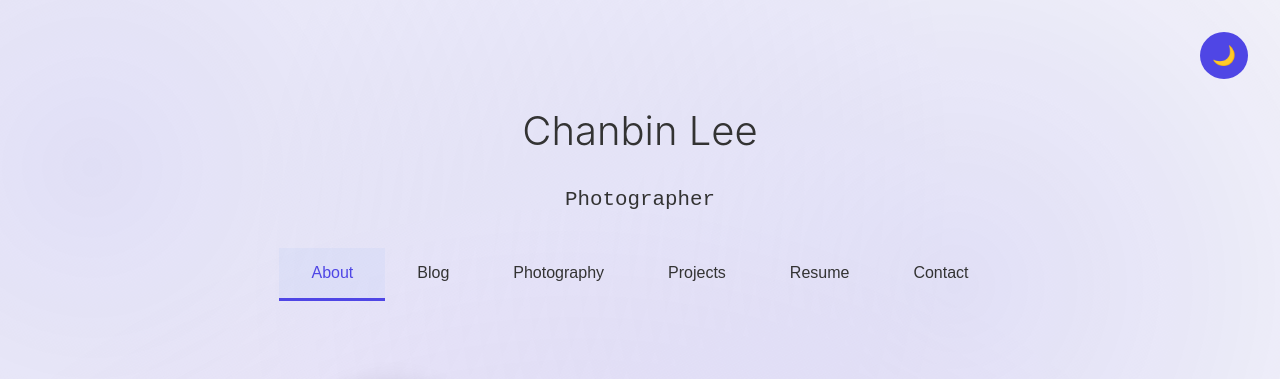
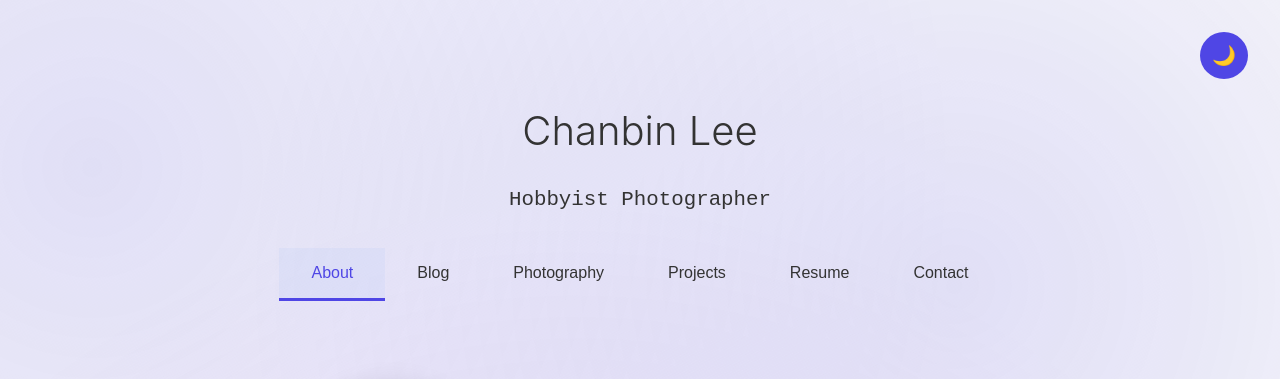
Before and after one commit to EverTokki/evertokki.github.io, a Jekyll site: the page built from index.html, in a window 1280 px wide. Shown: the top 379 px of the page. Built offline with Jekyll 4.4.1, drawn with Linux system fonts in a browser that asks for light colours.

Commit message:
Add more stuff

```diff
--- a/assets/js/main.js
+++ b/assets/js/main.js
@@ -1,5 +1,5 @@
 // Focus text animation
-const focusTexts = ['Software Engineer', 'Photographer', 'Creative'];
+const focusTexts = ['Software Engineer', 'Hobbyist Photographer', 'Arts & Crafts'];
 let currentFocusIndex = 0;
 
 const focusElement = document.getElementById('focusText');
--- a/index.html
+++ b/index.html
@@ -69,7 +69,7 @@
 
     <div class="photo-masonry">
         <div class="photo-item size-medium" data-category="animals" onclick="openLightbox(this)">
-            <img src="/images/photography/cat.jpg" class="photo-image">
+            <img src="/images/photography/animal/cat.jpg" class="photo-image">
             <div class="photo-overlay">
                 <div class="photo-title">Tabby Kitten</div>
                 <div class="photo-specs">Fujifilm X-T5 • 70-300mm • f/5.6 • 1/950s • ISO 500</div>
@@ -78,7 +78,7 @@
         </div>
 
         <div class="photo-item size-small" data-category="animals" onclick="openLightbox(this)">
-            <img src="/images/photography/dog.jpg" class="photo-image">
+            <img src="/images/photography/animal/dog.jpg" class="photo-image">
             <div class="photo-overlay">
                 <div class="photo-title">Farm Dog</div>
                 <div class="photo-specs">Fujifilm X-T5 • 35mm • f/1.4 • 1/50s • ISO 1000</div>
@@ -86,8 +86,35 @@
             </div>
         </div>
 
+        <div class="photo-item size-medium" data-category="animals" onclick="openLightbox(this)">
+            <img src="/images/photography/animal/kea.jpg" class="photo-image">
+            <div class="photo-overlay">
+                <div class="photo-title">Kea</div>
+                <div class="photo-specs">Fujifilm X-T5 • 35mm • f/2.2 • 1/125s • ISO 500</div>
+                <div class="photo-location">📍 Milford Sounds, New Zealand</div>
+            </div>
+        </div>
+
+        <div class="photo-item size-small" data-category="animals" onclick="openLightbox(this)">
+            <img src="/images/photography/animal/sheep.jpg" class="photo-image">
+            <div class="photo-overlay">
+                <div class="photo-title">Sheep</div>
+                <div class="photo-specs">Fujifilm X-T5 • 178mm • f/7.1 • 1/250s • ISO 5000</div>
+                <div class="photo-location">📍 Christchurch, New Zealand</div>
+            </div>
+        </div>
+
+        <div class="photo-item size-large" data-category="animals" onclick="openLightbox(this)">
+            <img src="/images/photography/animal/monkey.jpg" class="photo-image">
+            <div class="photo-overlay">
+                <div class="photo-title">Striped Monkey</div>
+                <div class="photo-specs">Fujifilm X-T5 • 268mm • f/7.1 • 1/400s • ISO 2000</div>
+                <div class="photo-location">📍 Christchurch, New Zealand</div>
+            </div>
+        </div>
+
         <div class="photo-item size-large" data-category="astro" onclick="openLightbox(this)">
-            <img src="/images/photography/milky-way.jpg" class="photo-image">
+            <img src="/images/photography/astro/milky-way.jpg" class="photo-image">
             <div class="photo-overlay">
                 <div class="photo-title">Milky Way</div>
                 <div class="photo-specs">Fujifilm X-T5 • 16mm • f/1.4 • 10s • ISO 1600</div>
@@ -96,7 +123,7 @@
         </div>
 
         <div class="photo-item size-medium" data-category="landscapes" onclick="openLightbox(this)">
-            <img src="/images/photography/the-tree.jpg" class="photo-image">
+            <img src="/images/photography/landscape/the-tree.jpg" class="photo-image">
             <div class="photo-overlay">
                 <div class="photo-title">The Tree</div>
                 <div class="photo-specs">Fuji X-T5 • 16mm • f/5.6 • 1/1250s • ISO 500</div>
@@ -105,20 +132,56 @@
         </div>
 
         <div class="photo-item size-large" data-category="planespotting" onclick="openLightbox(this)">
-            <img src="/images/photography/planespotting1.jpg" class="photo-image">
+            <img src="/images/photography/plane/planespotting1.jpg" class="photo-image">
             <div class="photo-overlay">
-                <div class="photo-title">The Tree</div>
+                <div class="photo-title">Plane</div>
                 <div class="photo-specs">Fuji X-T30 • 420mm • f/8 • 1/2000s • ISO 1000</div>
                 <div class="photo-location">📍 Richmond BC, Canada</div>
             </div>
         </div>
 
         <div class="photo-item size-small" data-category="planespotting" onclick="openLightbox(this)">
-            <img src="/images/photography/planespotting2.jpg" class="photo-image">
+            <img src="/images/photography/plane/planespotting2-5.jpg" class="photo-image">
             <div class="photo-overlay">
-                <div class="photo-title">The Tree</div>
+                <div class="photo-title">Plane</div>
+                <div class="photo-specs">Fuji X-T30 • 420mm • f/8 • 1/2000s • ISO 1000</div>
+                <div class="photo-location">📍 Richmond BC, Canada</div>
+            </div>
+        </div>
+
+        <div class="photo-item size-small" data-category="planespotting" onclick="openLightbox(this)">
+            <img src="/images/photography/plane/planespotting2.jpg" class="photo-image">
+            <div class="photo-overlay">
+                <div class="photo-title">Plane</div>
                 <div class="photo-specs">Fuji X-T30 • 420mm • f/8 • 1/2000s • ISO 1600</div>
                 <div class="photo-location">📍 Richmond BC, Canada</div>
+            </div>
+        </div>
+
+        <div class="photo-item size-large" data-category="cityscape" onclick="openLightbox(this)">
+            <img src="/images/photography/city/street.jpg" class="photo-image">
+            <div class="photo-overlay">
+                <div class="photo-title">Downtown East</div>
+                <div class="photo-specs">Fuji X-T5 • 300mm • f/7.1 • 1/450s • ISO 640</div>
+                <div class="photo-location">📍 Downtown East Vancouver BC, Canada</div>
+            </div>
+        </div>
+
+        <div class="photo-item size-small" data-category="cityscape" onclick="openLightbox(this)">
+            <img src="/images/photography/city/water.jpg" class="photo-image">
+            <div class="photo-overlay">
+                <div class="photo-title">Plane</div>
+                <div class="photo-specs">Fuji X-T5 • 240mm • f/22 • 1/350s • ISO 1250</div>
+                <div class="photo-location">📍 Downtown Vancouver BC, Canada</div>
+            </div>
+        </div>
+
+        <div class="photo-item size-small" data-category="cityscape" onclick="openLightbox(this)">
+            <img src="/images/photography/city/gastown.jpg" class="photo-image">
+            <div class="photo-overlay">
+                <div class="photo-title">Plane</div>
+                <div class="photo-specs">Fuji X-T5 • 300mm • f/5.6 • 1/50s • ISO 12800</div>
+                <div class="photo-location">📍 Gastown Vancouver BC, Canada</div>
             </div>
         </div>
     </div>
@@ -199,16 +262,16 @@
         <p>I'm always interested in connecting with fellow photographers, engineers, or anyone passionate about the intersection of technology and creativity.</p>
 
         <div class="contact-links">
-            <a href="mailto:your.email@example.com" class="contact-link">
+            <a href="mailto:chanbin.lee123@gmail.com" class="contact-link">
                 📧 Email
             </a>
-            <a href="https://linkedin.com/in/yourprofile" class="contact-link">
+            <a href="https://linkedin.com/in/chanbinlee" class="contact-link">
                 💼 LinkedIn
             </a>
-            <a href="https://github.com/yourusername" class="contact-link">
+            <a href="https://github.com/evertokki" class="contact-link">
                 💻 GitHub
             </a>
-            <a href="https://instagram.com/yourhandle" class="contact-link">
+            <a href="https://instagram.com/evertokki" class="contact-link">
                 📸 Instagram
             </a>
         </div>
```
Also changed, not shown: 13 other files.
